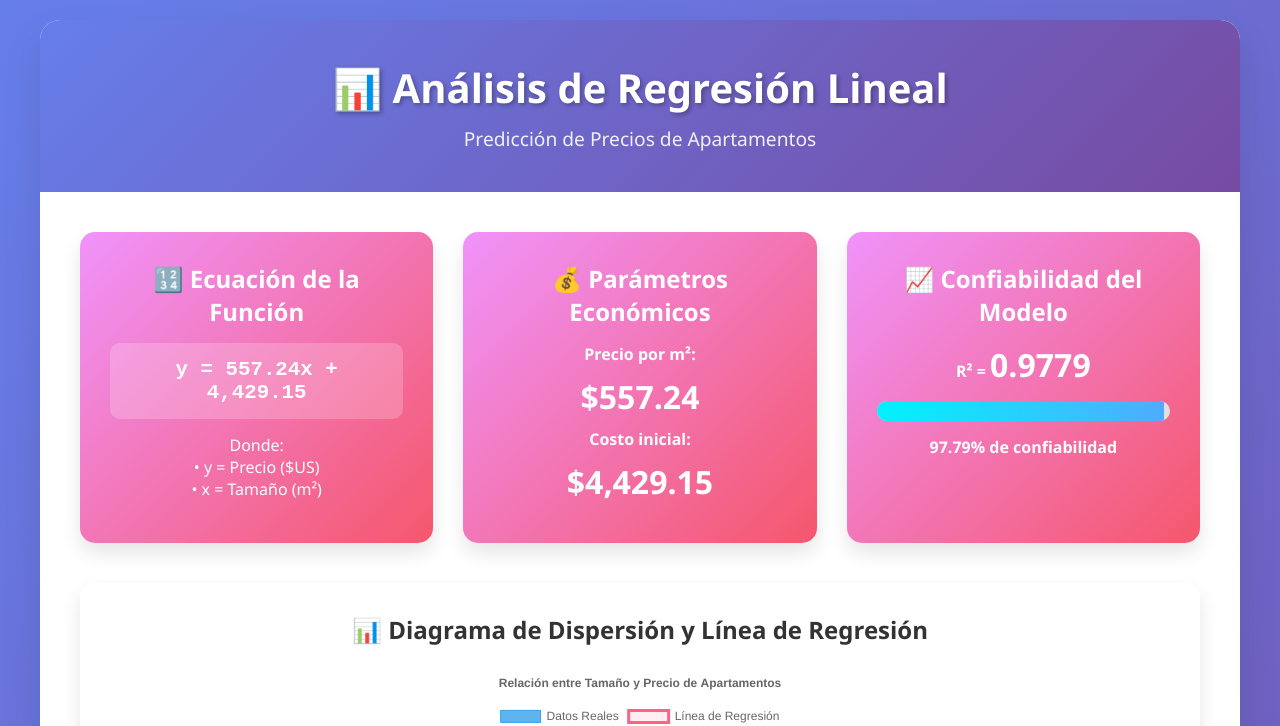
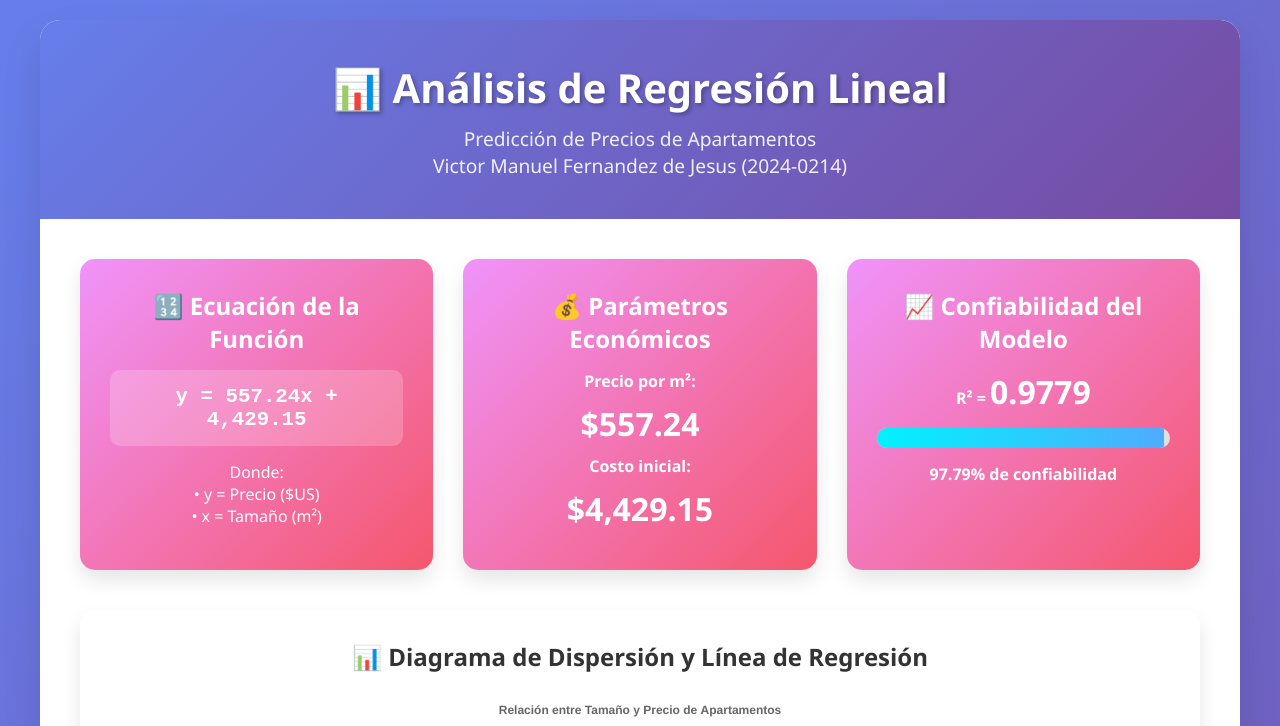
Before and after one commit to VictorFDJ/VictorFDJ.github.io, a plain HTML site: page index.html in a window 1280 px wide. Shown: the top 726 px of the page. Drawn offline with nearby package versions, Linux system fonts and the light colour scheme.

Commit message:
Update index.html

```diff
--- a/index.html
+++ b/index.html
@@ -182,6 +182,7 @@
         <div class="header">
             <h1>📊 Análisis de Regresión Lineal</h1>
             <p>Predicción de Precios de Apartamentos</p>
+            <p>Victor Manuel Fernandez de Jesus (2024-0214)</p>
         </div>
 
         <div class="content">
```
